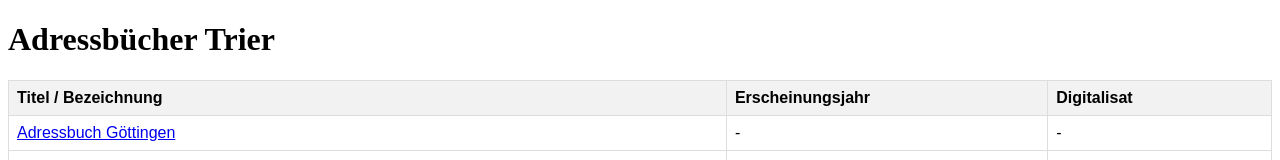
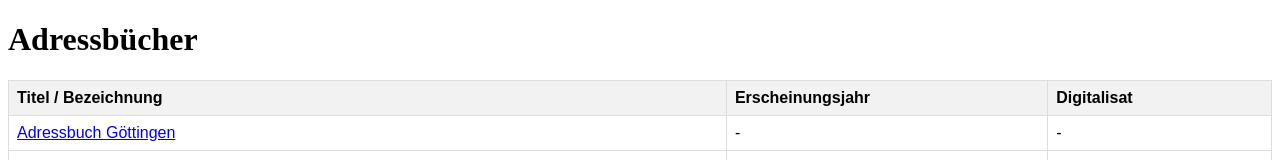
Before and after one commit to p1230/p1230.github.io, a plain HTML site: page adressbuecher.html in a window 1280 px wide. Shown: the top 160 px of the page. Drawn offline with Linux system fonts and the light colour scheme.

Commit message:
Update adressbuecher.html

```diff
--- a/adressbuecher.html
+++ b/adressbuecher.html
@@ -10,7 +10,7 @@
   </style>
 </head>
 <body>
-  <h1>Adressbücher Trier</h1>
+  <h1>Adressbücher</h1>
   <table id="tabelle-adressbuecher">
     <thead>
       <tr>
```
